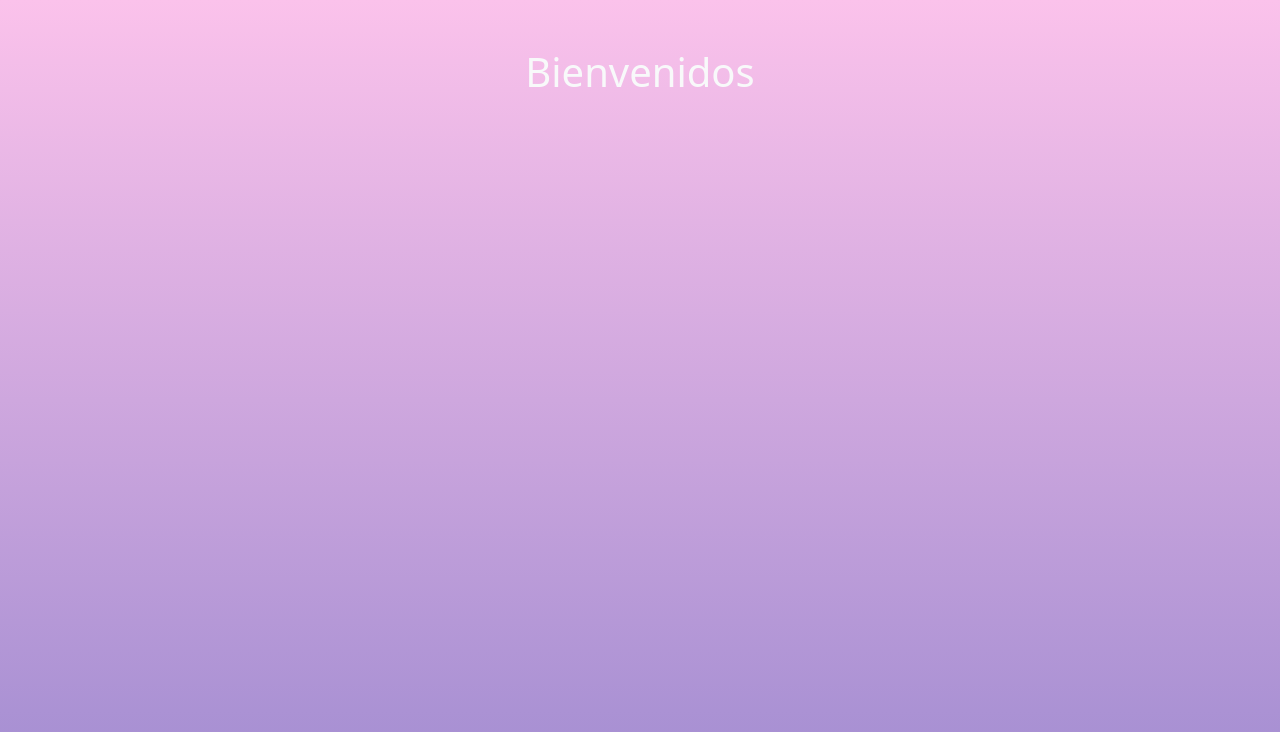
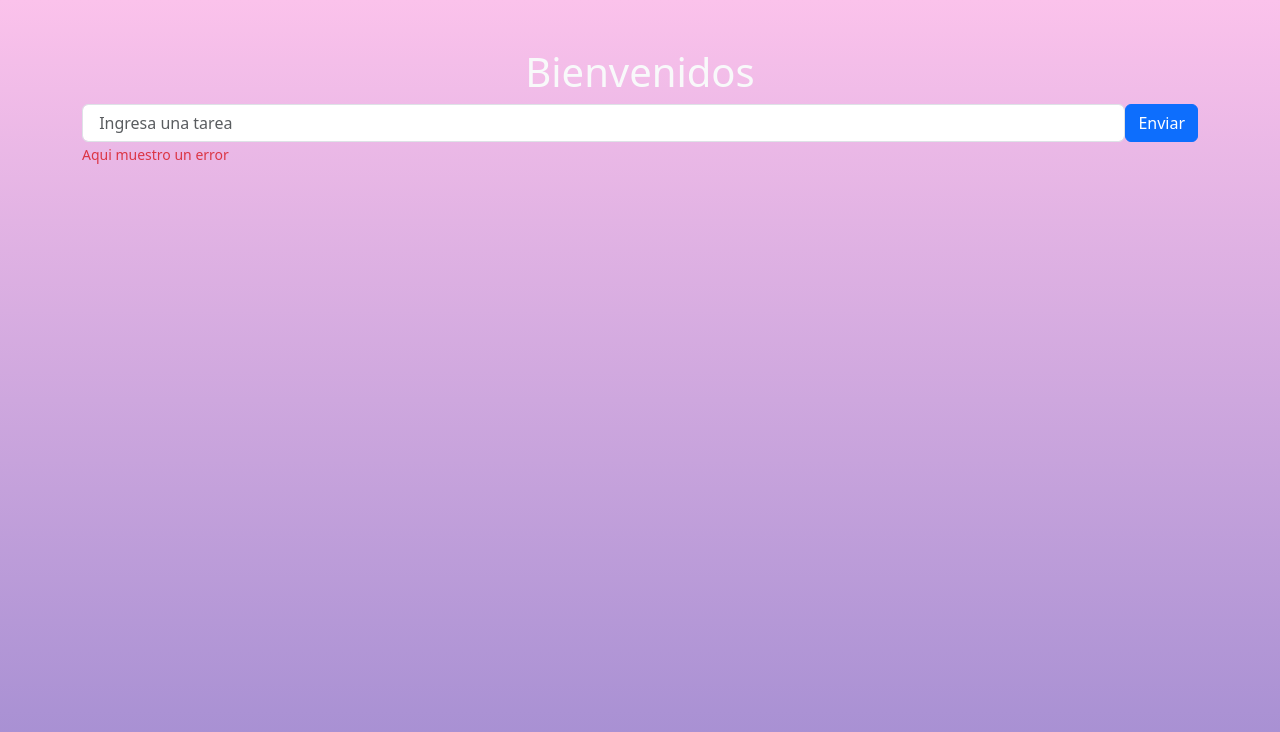
Before and after one commit to basiliomartinez/13-Listado-de-Tareas-REACT, a React (Vite) app: page / in a window 1280 px wide. Shown: the top 732 px of the page. Built offline with nearby package versions, Linux system fonts and the light colour scheme.

Commit message:
Agregamos el componente FormularioTarea

```diff
--- a/src/App.jsx
+++ b/src/App.jsx
@@ -1,3 +1,4 @@
+import FormularioTarea from "./components/FormularioTarea"
 
 function App() {
 
@@ -6,6 +7,7 @@
     <main className="container py-5">
      <h1 className="text-center text-light">Bienvenidos</h1>
      {/*Aqui agrego el resto de los componentes*/}
+     <FormularioTarea/>
      </main>
     </>
   )
--- /dev/null
+++ b/src/components/FormularioTarea.jsx
@@ -0,0 +1,22 @@
+import Button from "react-bootstrap/Button";
+import Form from "react-bootstrap/Form";
+
+const FormularioTarea = () => {
+  return (
+    <section>
+      <Form>
+        <Form.Group className="mb-3" controlId="formBasicEmail">
+          <div className="d-flex">
+            <Form.Control type="text" placeholder=" Ingresa una tarea" />
+            <Button variant="primary" type="submit">
+              Enviar
+            </Button>
+          </div>
+          <Form.Text className="text-danger">Aqui muestro un error</Form.Text>
+        </Form.Group>
+      </Form>
+    </section>
+  );
+};
+
+export default FormularioTarea;
```
